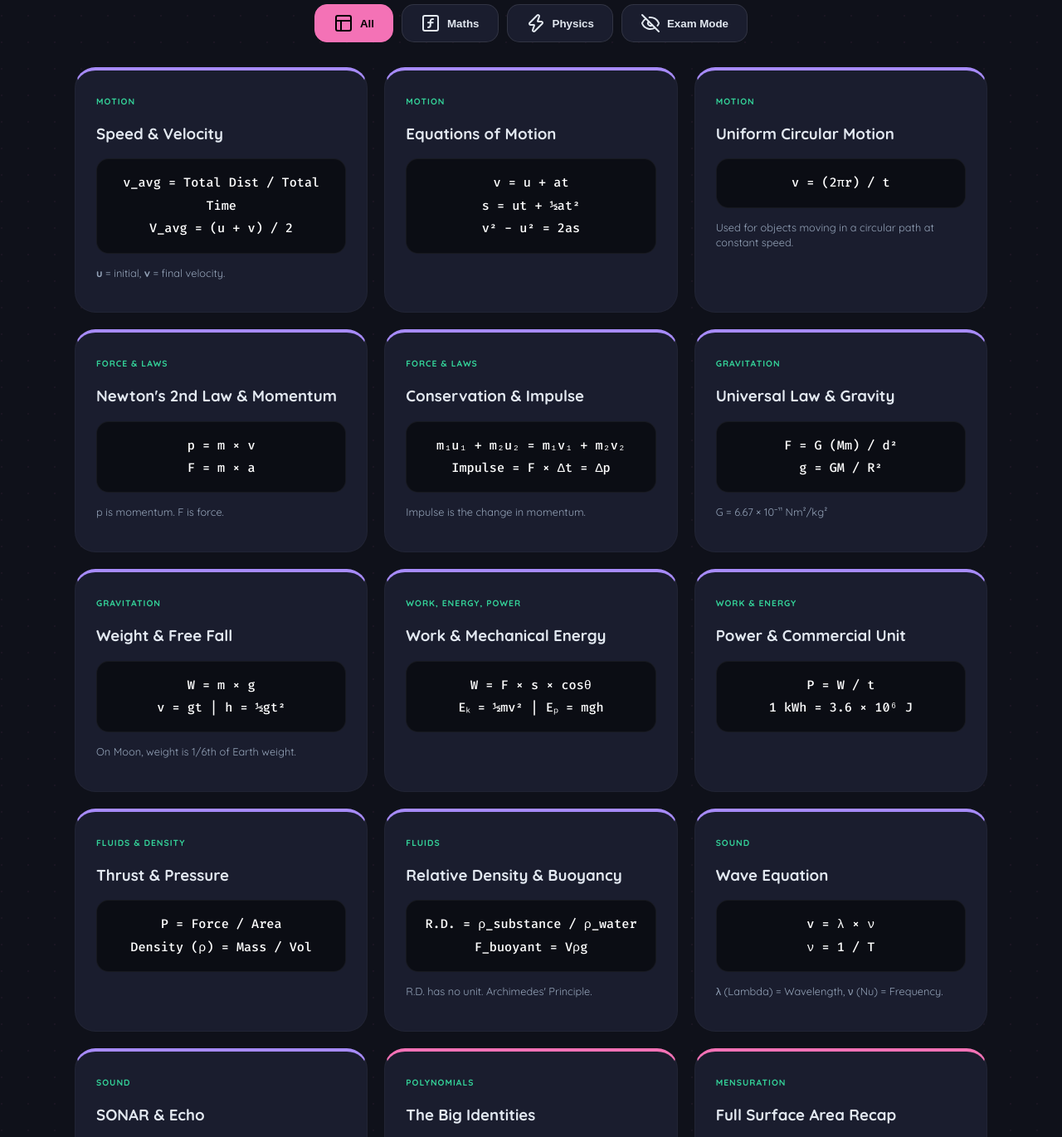
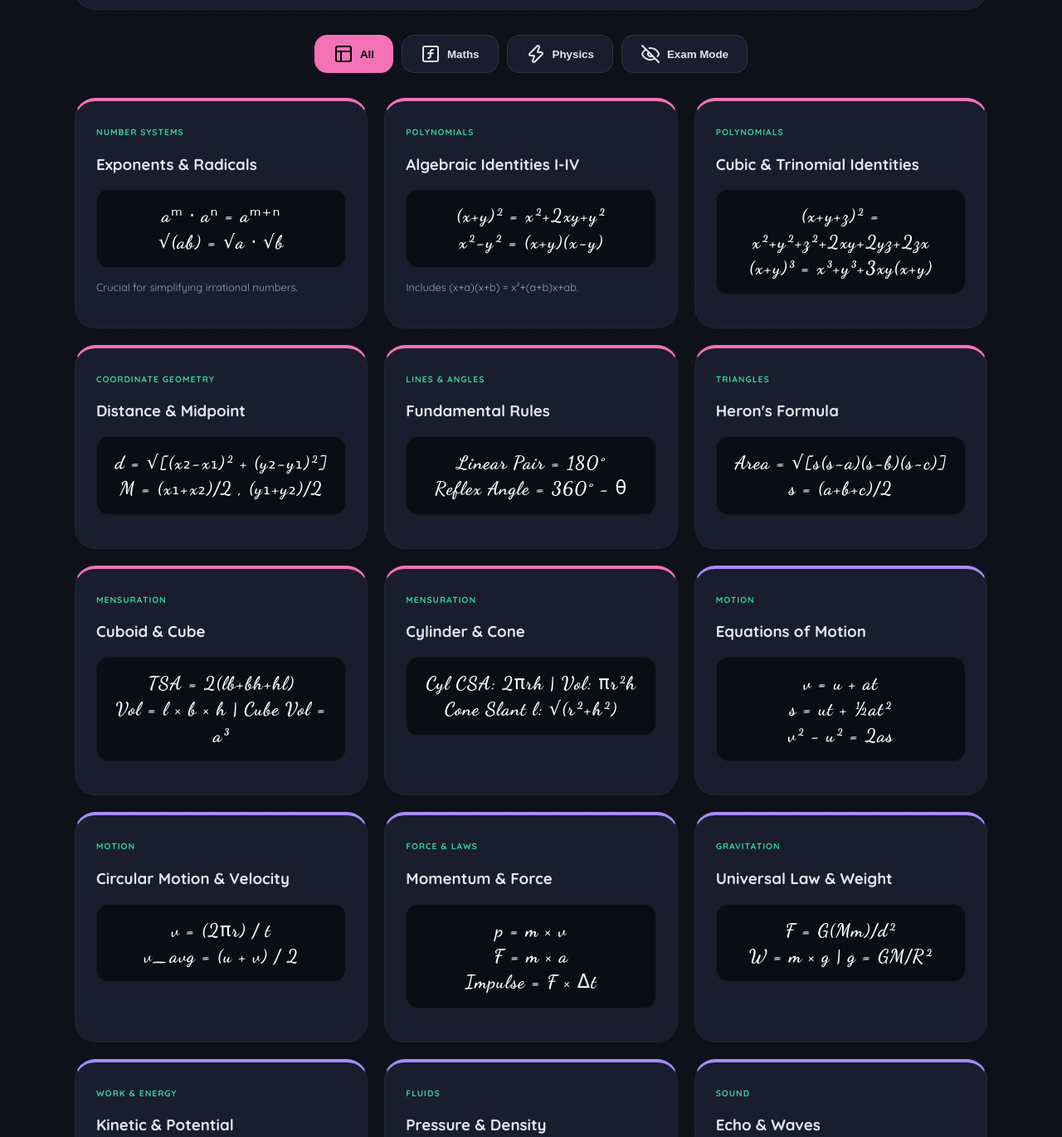
Before and after one commit to yasmeensumaiya25-wq/class9, a plain HTML site: page index.html in a window 1280 px wide. Shown: the part 463-1834 px from the top of the page at 83% size. Drawn offline with nearby package versions, Linux system fonts and the light colour scheme.

Commit message:
Update index.html

```diff
--- a/index.html
+++ b/index.html
@@ -3,24 +3,23 @@
 <head>
     <meta charset="UTF-8">
     <meta name="viewport" content="width=device-width, initial-scale=1.0">
-    <title>OmniVault | NCERT Class 9 Dark</title>
-    <link href="https://fonts.googleapis.com/css2?family=Quicksand:wght@400;600;700&family=Fira+Code:wght@500&display=swap" rel="stylesheet">
+    <title>OmniVault | NCERT Class 9 Master</title>
+    <link href="https://fonts.googleapis.com/css2?family=Quicksand:wght@400;600;700&family=Dancing+Script:wght@700&display=swap" rel="stylesheet">
     <script src="https://unpkg.com/lucide@latest"></script>
 
     <style>
         :root {
             --bg: #0f111a;
             --card-bg: #1a1d2e;
-            --math-glow: #f472b6; /* Pastel Pink */
-            --phys-glow: #a78bfa; /* Pastel Lavender */
+            --math-glow: #f472b6;
+            --phys-glow: #a78bfa;
             --mint: #34d399;
             --text: #e2e8f0;
             --sub-text: #94a3b8;
         }
 
         body {
-            background: var(--bg);
-            color: var(--text);
+            background: var(--bg); color: var(--text);
             font-family: 'Quicksand', sans-serif;
             margin: 0; padding: 20px;
             background-image: radial-gradient(circle at 2px 2px, rgba(244, 114, 182, 0.05) 1px, transparent 0);
@@ -35,10 +34,9 @@
             border: 1px solid rgba(255,255,255,0.05); margin-bottom: 30px;
         }
 
-        h1 { margin: 0; font-weight: 700; letter-spacing: -1px; font-size: 2.2rem; }
+        h1 { margin: 0; font-weight: 700; font-size: 2.2rem; }
         .pink-glow { color: var(--math-glow); text-shadow: 0 0 10px rgba(244, 114, 182, 0.3); }
 
-        /* --- CHECKLIST SECTION --- */
         .checklist-container {
             background: var(--card-bg); padding: 25px; border-radius: 25px;
             margin-bottom: 30px; border: 1px solid rgba(255,255,255,0.05);
@@ -48,38 +46,37 @@
         .check-item:hover { color: var(--math-glow); }
         .check-item input { accent-color: var(--math-glow); width: 16px; height: 16px; cursor: pointer; }
 
-        /* --- CONTROLS --- */
         .controls { display: flex; flex-wrap: wrap; gap: 10px; justify-content: center; margin-bottom: 30px; }
         .btn {
             background: var(--card-bg); border: 1px solid rgba(255,255,255,0.1); color: var(--text);
             padding: 10px 22px; border-radius: 15px; cursor: pointer;
             display: flex; align-items: center; gap: 8px; font-weight: 700; transition: 0.3s;
         }
-        .btn:hover { border-color: var(--math-glow); background: rgba(244, 114, 182, 0.1); }
         .btn.active { background: var(--math-glow); color: #000; border-color: var(--math-glow); }
 
-        /* --- CARDS --- */
         .vault-grid { display: grid; grid-template-columns: repeat(auto-fill, minmax(320px, 1fr)); gap: 20px; }
         .card {
             background: var(--card-bg); border-radius: 25px; padding: 25px;
             border: 1px solid rgba(255,255,255,0.03); transition: 0.3s ease;
         }
-        .card:hover { transform: translateY(-5px); border-color: rgba(255,255,255,0.2); box-shadow: 0 10px 30px rgba(0,0,0,0.5); }
+        .card:hover { transform: translateY(-5px); border-color: rgba(255,255,255,0.2); }
         .card.math { border-top: 4px solid var(--math-glow); }
         .card.phys { border-top: 4px solid var(--phys-glow); }
 
         .chapter-tag { font-size: 0.65rem; font-weight: 700; text-transform: uppercase; color: var(--mint); letter-spacing: 1px; }
+
+        /* SPECIFIC FONT FOR FORMULAS */
         .eq {
-            font-family: 'Fira Code', monospace; background: #0b0d14;
-            padding: 15px; border-radius: 15px; margin: 15px 0;
-            text-align: center; font-size: 0.95rem; color: #fff;
-            border: 1px solid rgba(255,255,255,0.05); line-height: 1.8;
+            font-family: 'Dancing Script', cursive;
+            background: #0b0d14; padding: 15px; border-radius: 15px;
+            margin: 15px 0; text-align: center; font-size: 1.4rem; color: #fff;
+            border: 1px solid rgba(255,255,255,0.05); line-height: 1.4;
+            letter-spacing: 1px;
         }
 
-        /* EXAM MODE */
         .exam-hidden .eq { color: transparent; background: #121420; cursor: pointer; }
-        .exam-hidden .eq::after { content: '✨ TAP TO REVEAL'; color: var(--sub-text); font-size: 0.7rem; font-family: 'Quicksand'; font-weight: 700; }
-        .exam-hidden .eq:active { color: #fff; background: #000; }
+        .exam-hidden .eq::after { content: '✨ TAP TO REVEAL'; color: var(--sub-text); font-size: 0.7rem; font-family: 'Quicksand'; position: absolute; left: 50%; transform: translateX(-50%); }
+        .exam-hidden .eq:active { color: #fff; }
         .exam-hidden .eq:active::after { display: none; }
 
         .note { font-size: 0.8rem; color: var(--sub-text); line-height: 1.4; }
@@ -91,15 +88,14 @@
     <header>
         <div style="font-size: 2.5rem; margin-bottom: 10px;"><i data-lucide="sparkles" color="#f472b6"></i></div>
         <h1>NCERT <span class="pink-glow">OmniVault</span></h1>
-        <p style="color: var(--sub-text);">Class 9 Master Archive • Full Syllabus Integrated</p>
+        <p style="color: var(--sub-text);">Class 9 Complete Formula Archive</p>
     </header>
 
     <div class="checklist-container">
         <h3 style="margin:0; color:var(--math-glow); font-size: 1rem; display:flex; align-items:center; gap:10px;">
             <i data-lucide="star" size="18"></i> My Study Progress
         </h3>
-        <div class="checklist-grid" id="checkList">
-            </div>
+        <div class="checklist-grid" id="checkList"></div>
     </div>
 
     <div class="controls">
@@ -111,11 +107,54 @@
 
     <div class="vault-grid" id="mainGrid">
 
-        <div class="card phys" data-type="phys">
-            <span class="chapter-tag">Motion</span>
-            <h3>Speed & Velocity</h3>
-            <div class="eq">v_avg = Total Dist / Total Time <br> V_avg = (u + v) / 2</div>
-            <p class="note"><b>u</b> = initial, <b>v</b> = final velocity.</p>
+        <div class="card math" data-type="math">
+            <span class="chapter-tag">Number Systems</span>
+            <h3>Exponents & Radicals</h3>
+            <div class="eq">aᵐ ⋅ aⁿ = aᵐ⁺ⁿ <br> √(ab) = √a ⋅ √b</div>
+            <p class="note">Crucial for simplifying irrational numbers.</p>
+        </div>
+
+        <div class="card math" data-type="math">
+            <span class="chapter-tag">Polynomials</span>
+            <h3>Algebraic Identities I-IV</h3>
+            <div class="eq">(x+y)² = x²+2xy+y² <br> x²-y² = (x+y)(x-y)</div>
+            <p class="note">Includes (x+a)(x+b) = x²+(a+b)x+ab.</p>
+        </div>
+
+        <div class="card math" data-type="math">
+            <span class="chapter-tag">Polynomials</span>
+            <h3>Cubic & Trinomial Identities</h3>
+            <div class="eq">(x+y+z)² = x²+y²+z²+2xy+2yz+2zx <br> (x+y)³ = x³+y³+3xy(x+y)</div>
+        </div>
+
+        <div class="card math" data-type="math">
+            <span class="chapter-tag">Coordinate Geometry</span>
+            <h3>Distance & Midpoint</h3>
+            <div class="eq">d = √[(x₂-x₁)² + (y₂-y₁)²] <br> M = (x₁+x₂)/2 , (y₁+y₂)/2</div>
+        </div>
+
+        <div class="card math" data-type="math">
+            <span class="chapter-tag">Lines & Angles</span>
+            <h3>Fundamental Rules</h3>
+            <div class="eq">Linear Pair = 180° <br> Reflex Angle = 360° - θ</div>
+        </div>
+
+        <div class="card math" data-type="math">
+            <span class="chapter-tag">Triangles</span>
+            <h3>Heron's Formula</h3>
+            <div class="eq">Area = √[s(s-a)(s-b)(s-c)] <br> s = (a+b+c)/2</div>
+        </div>
+
+        <div class="card math" data-type="math">
+            <span class="chapter-tag">Mensuration</span>
+            <h3>Cuboid & Cube</h3>
+            <div class="eq">TSA = 2(lb+bh+hl) <br> Vol = l × b × h | Cube Vol = a³</div>
+        </div>
+
+        <div class="card math" data-type="math">
+            <span class="chapter-tag">Mensuration</span>
+            <h3>Cylinder & Cone</h3>
+            <div class="eq">Cyl CSA: 2πrh | Vol: πr²h <br> Cone Slant l: √(r²+h²)</div>
         </div>
 
         <div class="card phys" data-type="phys">
@@ -126,88 +165,38 @@
 
         <div class="card phys" data-type="phys">
             <span class="chapter-tag">Motion</span>
-            <h3>Uniform Circular Motion</h3>
-            <div class="eq">v = (2πr) / t</div>
-            <p class="note">Used for objects moving in a circular path at constant speed.</p>
+            <h3>Circular Motion & Velocity</h3>
+            <div class="eq">v = (2πr) / t <br> v_avg = (u + v) / 2</div>
         </div>
 
         <div class="card phys" data-type="phys">
             <span class="chapter-tag">Force & Laws</span>
-            <h3>Newton's 2nd Law & Momentum</h3>
-            <div class="eq">p = m × v <br> F = m × a</div>
-            <p class="note">p is momentum. F is force.</p>
-        </div>
-
-        <div class="card phys" data-type="phys">
-            <span class="chapter-tag">Force & Laws</span>
-            <h3>Conservation & Impulse</h3>
-            <div class="eq">m₁u₁ + m₂u₂ = m₁v₁ + m₂v₂ <br> Impulse = F × Δt = Δp</div>
-            <p class="note">Impulse is the change in momentum.</p>
+            <h3>Momentum & Force</h3>
+            <div class="eq">p = m × v <br> F = m × a <br> Impulse = F × Δt</div>
         </div>
 
         <div class="card phys" data-type="phys">
             <span class="chapter-tag">Gravitation</span>
-            <h3>Universal Law & Gravity</h3>
-            <div class="eq">F = G (Mm) / d² <br> g = GM / R²</div>
-            <p class="note">G = 6.67 × 10⁻¹¹ Nm²/kg²</p>
-        </div>
-
-        <div class="card phys" data-type="phys">
-            <span class="chapter-tag">Gravitation</span>
-            <h3>Weight & Free Fall</h3>
-            <div class="eq">W = m × g <br> v = gt | h = ½gt²</div>
-            <p class="note">On Moon, weight is 1/6th of Earth weight.</p>
-        </div>
-
-        <div class="card phys" data-type="phys">
-            <span class="chapter-tag">Work, Energy, Power</span>
-            <h3>Work & Mechanical Energy</h3>
-            <div class="eq">W = F × s × cosθ <br> Eₖ = ½mv² | Eₚ = mgh</div>
+            <h3>Universal Law & Weight</h3>
+            <div class="eq">F = G(Mm)/d² <br> W = m × g | g = GM/R²</div>
         </div>
 
         <div class="card phys" data-type="phys">
             <span class="chapter-tag">Work & Energy</span>
-            <h3>Power & Commercial Unit</h3>
-            <div class="eq">P = W / t <br> 1 kWh = 3.6 × 10⁶ J</div>
-        </div>
-
-        <div class="card phys" data-type="phys">
-            <span class="chapter-tag">Fluids & Density</span>
-            <h3>Thrust & Pressure</h3>
-            <div class="eq">P = Force / Area <br> Density (ρ) = Mass / Vol</div>
+            <h3>Kinetic & Potential</h3>
+            <div class="eq">Eₖ = ½mv² <br> Eₚ = mgh <br> P = W / t</div>
         </div>
 
         <div class="card phys" data-type="phys">
             <span class="chapter-tag">Fluids</span>
-            <h3>Relative Density & Buoyancy</h3>
-            <div class="eq">R.D. = ρ_substance / ρ_water <br> F_buoyant = Vρg</div>
-            <p class="note">R.D. has no unit. Archimedes' Principle.</p>
+            <h3>Pressure & Density</h3>
+            <div class="eq">P = F / A <br> RD = ρ_sub / ρ_water</div>
         </div>
 
         <div class="card phys" data-type="phys">
             <span class="chapter-tag">Sound</span>
-            <h3>Wave Equation</h3>
-            <div class="eq">v = λ × ν <br> ν = 1 / T</div>
-            <p class="note">λ (Lambda) = Wavelength, ν (Nu) = Frequency.</p>
-        </div>
-
-        <div class="card phys" data-type="phys">
-            <span class="chapter-tag">Sound</span>
-            <h3>SONAR & Echo</h3>
-            <div class="eq">2d = v × t</div>
-            <p class="note">Distance d = (Speed × Time) / 2.</p>
-        </div>
-
-        <div class="card math" data-type="math">
-            <span class="chapter-tag">Polynomials</span>
-            <h3>The Big Identities</h3>
-            <div class="eq">(a+b+z)² = a²+b²+z²+2ab+2bz+2za <br> a³+b³+z³-3abz = (a+b+z)(a²+b²+z²-ab-bz-za)</div>
-        </div>
-
-        <div class="card math" data-type="math">
-            <span class="chapter-tag">Mensuration</span>
-            <h3>Full Surface Area Recap</h3>
-            <div class="eq">Cyl TSA: 2πr(r+h) <br> Cone TSA: πr(l+r) <br> Sphere: 4πr²</div>
+            <h3>Echo & Waves</h3>
+            <div class="eq">v = λ × ν <br> Echo: 2d = v × t</div>
         </div>
 
     </div>
@@ -216,20 +205,15 @@
 <script>
     lucide.createIcons();
 
-    // CHAPTERS LIST
-    const chapters = [
-        "Number Systems", "Polynomials", "Geometry", "Mensuration",
-        "Motion", "Force", "Gravitation", "Work & Energy", "Fluids", "Sound"
-    ];
+    const chapters = ["Number Systems", "Polynomials", "Coordinate Geometry", "Lines & Angles", "Triangles", "Mensuration", "Motion", "Force", "Gravitation", "Work & Energy", "Fluids", "Sound"];
+    const checklistGrid = document.getElementById('checkList');
 
-    const checklistGrid = document.getElementById('checkList');
     chapters.forEach((ch, index) => {
         const id = `ch-${index}`;
         const label = document.createElement('label');
         label.className = 'check-item';
         label.innerHTML = `<input type="checkbox" id="${id}" onchange="saveProgress(this)"> ${ch}`;
         checklistGrid.appendChild(label);
-
         if(localStorage.getItem(id) === 'true') document.getElementById(id).checked = true;
     });
 
```
